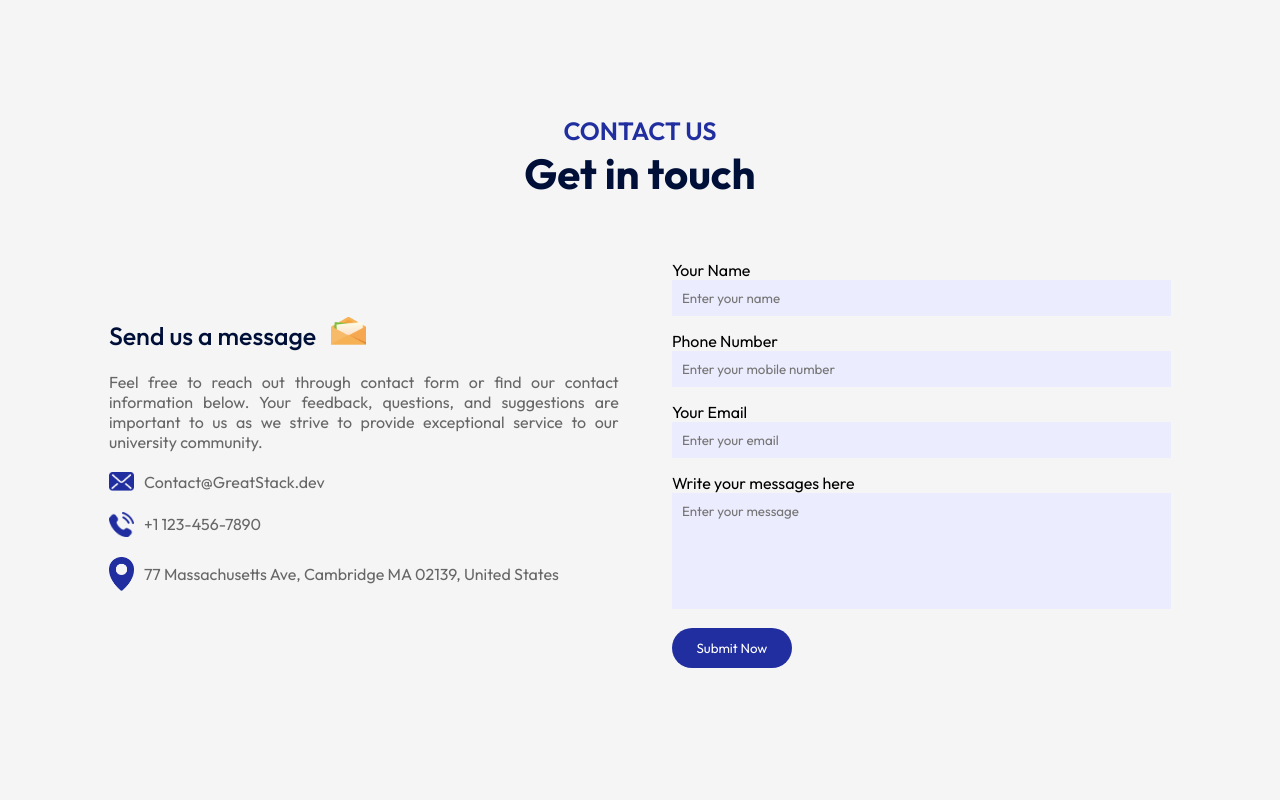
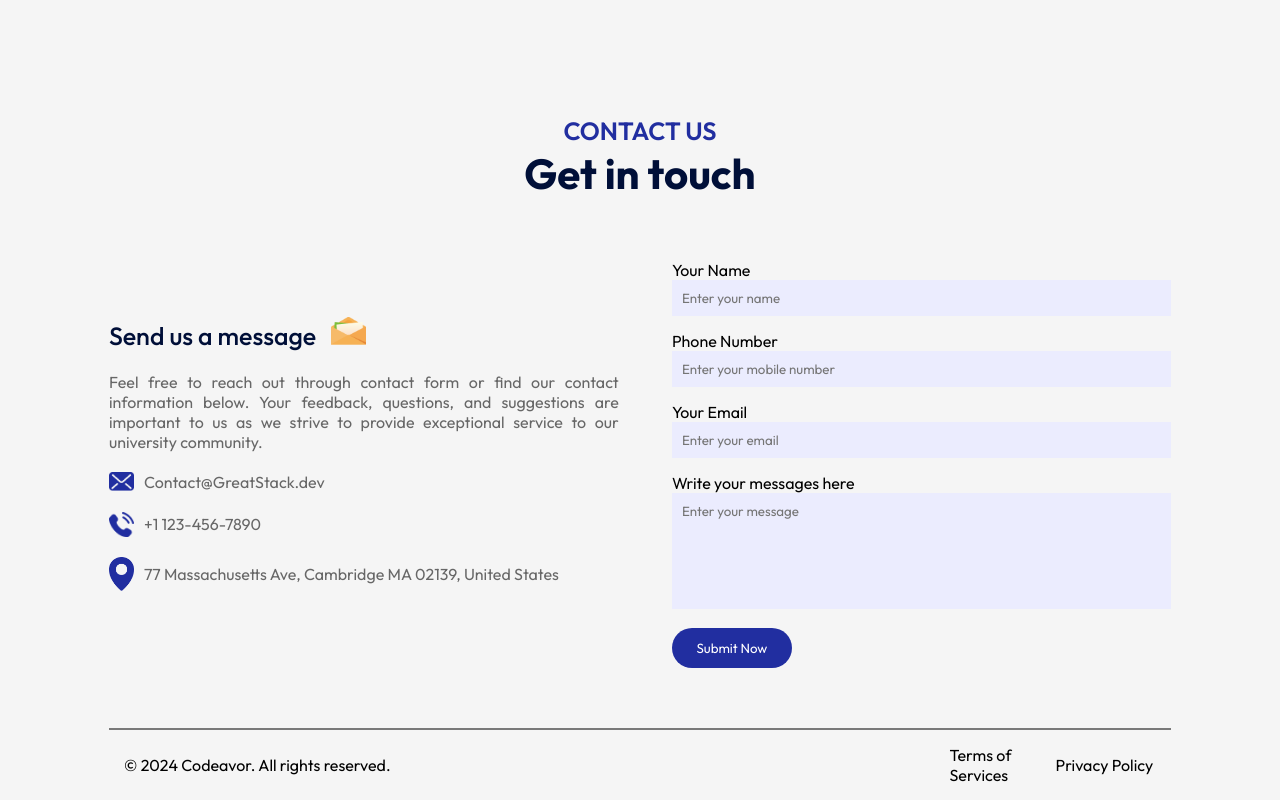
Before and after one commit to NeilAutriz/University-Website, a React (Vite) app: page / in a window 1280 px wide. Shown: the part 2972-3772 px from the top of the page. Before the commit the page ends 3700 px from the top, so only its background shows below. Built offline with nearby package versions, Linux system fonts and the light colour scheme.

Commit message:
Added the footer and functionality of the contact form

```diff
--- a/src/App.jsx
+++ b/src/App.jsx
@@ -6,6 +6,7 @@ import About from "./components/About/About"
 import Gallery from "./components/Gallery/Gallery"
 import Testimonials from "./components/Testimonials/Testimonials"
 import Contact from "./components/Contact/Contact"
+import Footer from "./components/Footer/Footer"
 
 function App() {
   return (
@@ -22,6 +23,7 @@ function App() {
         <Testimonials />
         <Title title='Contact us' desc='Get in touch'/>
         <Contact />
+        <Footer />
       </div>
     </>
   )
--- a/src/components/Contact/Contact.jsx
+++ b/src/components/Contact/Contact.jsx
@@ -3,10 +3,34 @@ import messageIcon from '../../assets/msg-icon.png'
 import mailIcon from '../../assets/mail-icon.png'
 import locationIcon from '../../assets/location-icon.png'
 import phoneIcon from '../../assets/phone-icon.png'
-
-
+import React from "react";
 
 const Contact = () => {
+  const [result, setResult] = React.useState("");
+
+  const onSubmit = async (event) => {
+    event.preventDefault();
+    setResult("Sending....");
+    const formData = new FormData(event.target);
+
+    formData.append("access_key", "6fa728b7-a840-48e7-9c41-a3089981c73f");
+
+    const response = await fetch("https://api.web3forms.com/submit", {
+      method: "POST",
+      body: formData
+    });
+
+    const data = await response.json();
+
+    if (data.success) {
+      setResult("Form Submitted Successfully");
+      event.target.reset();
+    } else {
+      console.log("Error", data);
+      setResult(data.message);
+    }
+  };
+
   return (
     <div className="contact-division">
         <div className="contact-left">
@@ -21,7 +45,7 @@ const Contact = () => {
             </ul>
         </div>
         <div className="contact-right">
-            <form className='contact-form'>
+            <form className='contact-form' onSubmit={onSubmit}>
                 <label>Your Name</label>
                 <input type='text' name='name' required placeholder='Enter your name' className='form-input'/>
                 <label>Phone Number</label>
@@ -31,8 +55,8 @@ const Contact = () => {
                 <label>Write your messages here</label>
                 <textarea rows="6" name='message' required placeholder='Enter your message' className='form-input'/>
                 <button className='submit-form-button'>Submit Now</button>
-
             </form>
+            <span>{result}</span>
         </div>
     </div>
 
--- /dev/null
+++ b/src/components/Footer/Footer.css
@@ -0,0 +1,22 @@
+.footer-division{
+    display: flex;
+    justify-content: space-between;
+    align-items: center;
+    width: 90%;
+    border-top: 2px solid #797979;
+    padding: 15px;
+}
+
+.terms-privacy{
+    list-style-type: none;
+    display: flex;
+    flex-basis: 20%;
+}
+
+.terms-privacy li{
+    font-size: 16px;
+    display: flex;
+    align-items: center;
+    justify-content: center;
+    width: 100%;
+}
--- /dev/null
+++ b/src/components/Footer/Footer.jsx
@@ -0,0 +1,16 @@
+import React from 'react'
+import '../Footer/Footer.css'
+
+const Footer = () => {
+  return (
+    <div className='footer-division'>
+        <p>© 2024 Codeavor. All rights reserved.</p>
+        <ul className='terms-privacy'>
+            <li>Terms of Services</li>
+            <li>Privacy Policy</li>
+        </ul>
+    </div>
+  )
+}
+
+export default Footer
```
